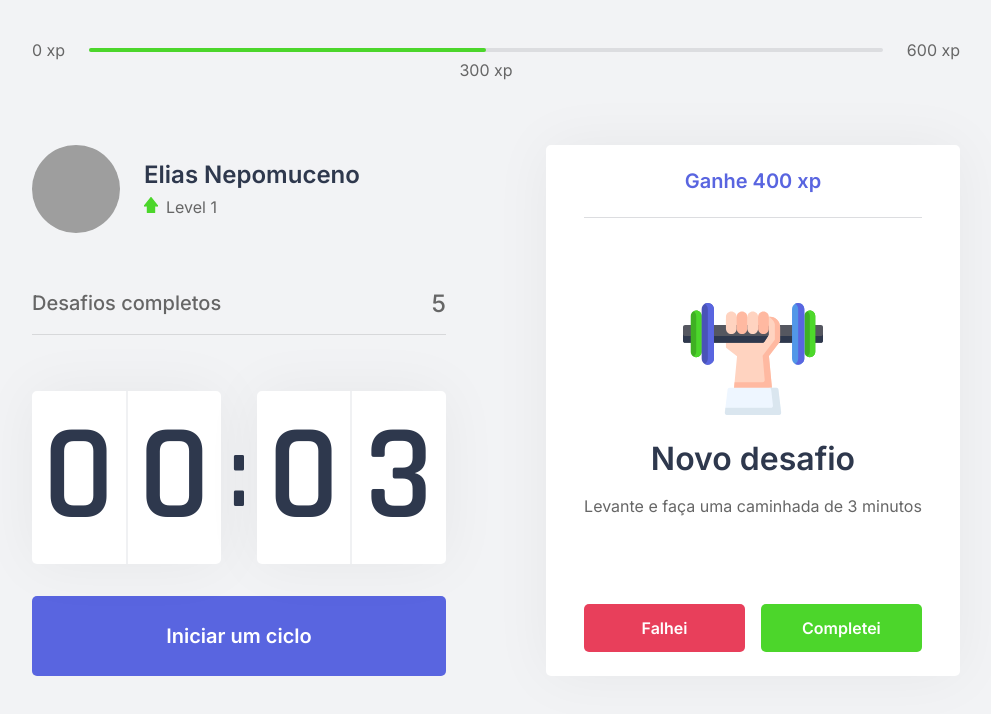
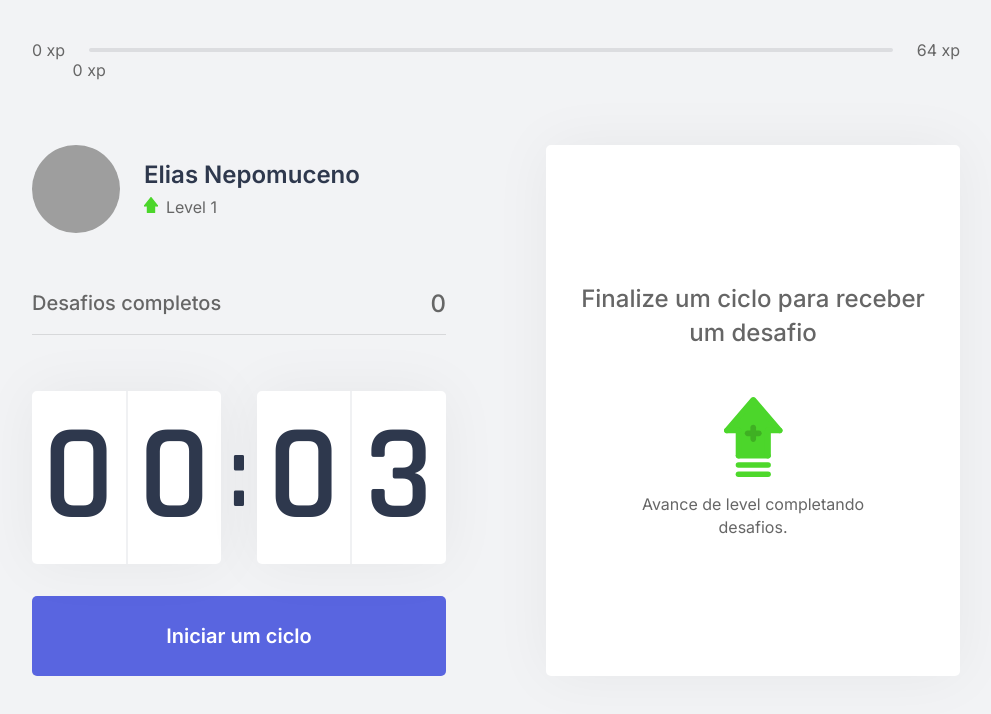
Before and after one commit to eliasnepo/moveit-nlw4, a Next.js app: page / in a window 1280 px wide. Shown: the top 714 px of the page, without its empty margins (144-1135 px from the left). Built offline with nearby package versions, Linux system fonts and the light colour scheme; grey boxes are pictures that could not be loaded.

Commit message:
Advanced challenges context

```diff
--- /dev/null
+++ b/challenges.json
@@ -0,0 +1,62 @@
+[
+  {
+    "type": "body",
+    "description": "Estique um de seus braços com a palma da mão virada para frente e puxe os dedos para cima por 10 segundos por mão.",
+    "amount": 80
+  },
+  {
+    "type": "body",
+    "description": "Estique seu braço contra o peito e puxe-o utilizando o outro braço por 10 segundos por braço.",
+    "amount": 60
+  },
+  {
+    "type": "body",
+    "description": "Puxe seu pescoço com a ajuda da mão para a direita e para a esquerda, permanecendo na posição por alguns segundos.",
+    "amount": 70
+  },
+  {
+    "type": "body",
+    "description": "Com as duas mãos na parte de trás da cabeça, leve-a para baixo, alongando a parte de trás da região.",
+    "amount": 60
+  },
+  {
+    "type": "body",
+    "description": "Cruze as pernas e desça com as mãos esticadas em direção ao chão. Repita o movimento com a outra perna na frente.",
+    "amount": 100
+  },
+  {
+    "type": "body",
+    "description": "Sentado, abra as pernas e tente encostar as palmas das mãos no chão, repita 3 vezes por 5 segundos.",
+    "amount": 80
+  },
+  {
+    "type": "body",
+    "description": "Puxe o joelho de encontro ao peito e segure, troque de perna após 10 segundos.",
+    "amount": 50
+  },
+  {
+    "type": "body",
+    "description": "Sentado, cruze uma perna e incline seu tronco à frente, troque de perna após 10 segundos.",
+    "amount": 80
+  },
+  {
+    "type": "eye",
+    "description": "Sentado, feche os olhos e cubra-os com as palmas da mão durante 2 minutos, depois abra normalmente.",
+    "amount": 90
+  },
+  {
+    "type": "eye",
+    "description": "Em algum ambiente aberto, olhe o mais longe que puder em quatro direções por 3s, mexa apenas os olhos. Repita 3 vezes.",
+    "amount": 140
+  },
+  {
+    "type": "eye",
+    "description": "Usando os polegares, massage a área abaixo das sobrancelhas em movimentos circulares por 15 segundos.",
+    "amount": 70
+  },
+  {
+    "type": "body",
+    "description": "Em pé, gire a cintura o máximo que puder para a esquerda, segure por cinco segundos. Repita para a direita.",
+    "amount": 90
+  }
+]
--- a/src/components/ChallengeBox.tsx
+++ b/src/components/ChallengeBox.tsx
@@ -1,24 +1,28 @@
+import { useContext } from 'react';
+import { ChallengesContext } from '../contexts/ChallengesContext';
+
 import styles from '../styles/components/ChallengeBox.module.css';
 
 export default function ChallengeBox() {
-    const hasActiveChallenge = true;
+    const { activeChallenge, resetChallenge } = useContext(ChallengesContext);
 
     return(
         <div className={styles.challengeBoxContainer}>
-            { hasActiveChallenge ? (
+            { activeChallenge ? (
                 <div className={styles.challengeActive}>
-                    <header>Ganhe 400 xp</header>
+                    <header>Ganhe {activeChallenge.amount} xp</header>
 
                     <main>
-                        <img src="icons/body.svg" />
+                        <img src={`icons/${activeChallenge.type}.svg`} />
                         <strong>Novo desafio</strong>
-                        <p>Levante e faça uma caminhada de 3 minutos</p>
+                        <p>{activeChallenge.description}</p>
                     </main>
 
                     <footer>
                         <button
                             type="button"
                             className={styles.challengeFailedButton}
+                            onClick={resetChallenge}
                         >
                             Falhei
                         </button>
--- a/src/components/CompletedChallenges.tsx
+++ b/src/components/CompletedChallenges.tsx
@@ -1,10 +1,14 @@
+import { useContext } from 'react';
+import { ChallengesContext } from '../contexts/ChallengesContext';
 import styles from '../styles/components/CompletedChallenges.module.css';
 
 export default function CompletedChallenges() {
+    const { challengesCompleted } = useContext(ChallengesContext);
+
     return(
         <div className={styles.completedChallengesContainer}>
             <span>Desafios completos</span>
-            <span>5</span>
+            <span>{challengesCompleted}</span>
         </div>
     );
 }
--- a/src/components/ExperienceBar.tsx
+++ b/src/components/ExperienceBar.tsx
@@ -1,17 +1,23 @@
+import { useContext } from 'react';
+import { ChallengesContext } from '../contexts/ChallengesContext';
 import styles from '../styles/components/ExperienceBar.module.css';
 
 const ExperienceBar = () => {
+    const { currentExperience, experienceToNextLevel } = useContext(ChallengesContext);
+
+    const percentToNextLevel = Math.round(currentExperience * 100) / experienceToNextLevel;
+
     return (
         <header className={styles.experienceBar}>
             <span>0 xp</span>
             <div>
-                <div style={{ width: '50%' }} />
+                <div style={{ width: `${percentToNextLevel}%` }} />
 
-                <span className={styles.currentExperience} style={{ left: '50%' }}>
-                    300 xp
+                <span className={styles.currentExperience} style={{ left: `${percentToNextLevel}%` }}>
+                    {currentExperience} xp
                 </span>
             </div>
-            <span>600 xp</span>
+            <span>{experienceToNextLevel} xp</span>
         </header>
     );
 }
--- a/src/contexts/ChallengesContext.tsx
+++ b/src/contexts/ChallengesContext.tsx
@@ -1,4 +1,11 @@
 import { createContext, useState, ReactNode } from 'react';
+import challenges from '../../challenges.json';
+
+interface Challenge {
+    type: 'body' | 'eye';
+    description: string;
+    amount: number;
+}
 
 interface ChallengesContextData {
     level: number;
@@ -6,6 +13,9 @@
     challengesCompleted: number;
     levelUp: () => void;
     startNewChallenge: () => void;
+    activeChallenge: Challenge;
+    resetChallenge: () => void;
+    experienceToNextLevel: number;
 }
 
 interface ChallengesProviderProps {
@@ -19,12 +29,23 @@
     const [currentExperience, setCurrentExperience] = useState(0);
     const [challengesCompleted, setChallengesCompleted] = useState(0);
 
+    const [activeChallenge, setActiveChallenge] = useState(null);
+
+    const experienceToNextLevel = Math.pow((level + 1) * 4, 2);
+
     function levelUp() {
         setLevel(level + 1)
     }
 
     function startNewChallenge() {
-        console.log('start new Challenge')
+        const randomChallengeIndex = Math.floor(Math.random() * challenges.length);
+        const challenge = challenges[randomChallengeIndex];
+
+        setActiveChallenge(challenge);
+    }
+
+    function resetChallenge() {
+        setActiveChallenge(null);
     }
 
     return (
@@ -35,6 +56,9 @@
                 challengesCompleted,
                 levelUp,
                 startNewChallenge,
+                activeChallenge,
+                resetChallenge,
+                experienceToNextLevel,
             }}
         >
             {children}
```
